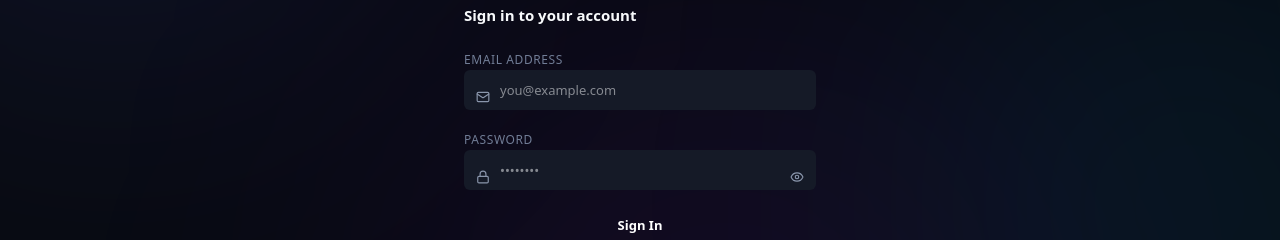
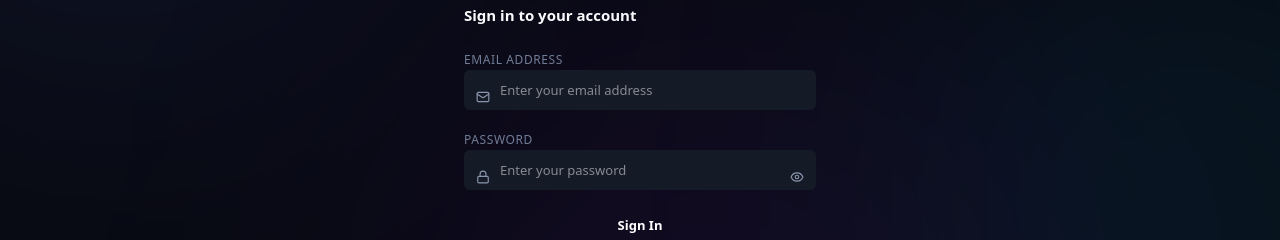
Before and after one commit to piyusz12/garuda-mail, a Next.js app in the folder frontend/: page /login in a window 1280 px wide. Shown: the part 311-551 px from the top of the page. Built offline with nearby package versions, Linux system fonts and the light colour scheme.

Commit message:
feat: completely blank inputs with autofill disabled on login page

```diff
--- a/frontend/src/app/login/page.tsx
+++ b/frontend/src/app/login/page.tsx
@@ -1,6 +1,6 @@
 'use client';
 
-import { useState, Suspense } from 'react';
+import { useState, useEffect, Suspense } from 'react';
 import { getSession, signIn } from 'next-auth/react';
 import { useRouter, useSearchParams } from 'next/navigation';
 import { motion } from 'framer-motion';
@@ -22,13 +22,18 @@ function LoginForm() {
   const rawCallback = searchParams.get('callbackUrl') || '/inbox';
   const callbackUrl = rawCallback.startsWith('/') ? rawCallback : '/inbox';
   const registered = searchParams.get('registered') === 'true';
-  const emailParam = searchParams.get('email') || '';
 
-  const [email, setEmail] = useState(emailParam);
+  const [email, setEmail] = useState('');
   const [password, setPassword] = useState('');
   const [showPassword, setShowPassword] = useState(false);
   const [loading, setLoading] = useState(false);
   const [error, setError] = useState('');
+
+  // Clear any auto-populated credentials on mount for a 100% fresh login
+  useEffect(() => {
+    setEmail('');
+    setPassword('');
+  }, []);
 
   const handleSubmit = async (e: React.FormEvent) => {
     e.preventDefault();
@@ -103,7 +108,7 @@ function LoginForm() {
             Sign in to your account
           </h2>
 
-          <form onSubmit={handleSubmit} className="space-y-4" suppressHydrationWarning>
+          <form onSubmit={handleSubmit} className="space-y-4" autoComplete="off" suppressHydrationWarning>
             {/* Email */}
             <div className="space-y-1.5">
               <label className="text-[12px] font-medium text-[var(--color-text-muted)] uppercase tracking-wider">
@@ -113,12 +118,14 @@ function LoginForm() {
                 <Mail size={14} className="absolute left-3 top-1/2 -translate-y-1/2 text-[var(--color-text-dim)]" />
                 <input
                   id="email"
+                  name="email_fresh_input"
                   type="email"
                   value={email}
                   onChange={e => setEmail(e.target.value)}
-                  placeholder="you@example.com"
+                  placeholder="Enter your email address"
                   required
-                  autoComplete="email"
+                  autoComplete="off"
+                  data-lpignore="true"
                   suppressHydrationWarning
                   className="w-full h-10 pl-9 pr-4 text-[13px] rounded-md bg-[var(--color-surface-2)] border border-[var(--color-border)] text-[var(--color-text-primary)] placeholder:text-[var(--color-text-dim)] focus:outline-none focus:border-[var(--color-accent)] transition-colors"
                 />
@@ -134,12 +141,14 @@ function LoginForm() {
                 <Lock size={14} className="absolute left-3 top-1/2 -translate-y-1/2 text-[var(--color-text-dim)]" />
                 <input
                   id="password"
+                  name="password_fresh_input"
                   type={showPassword ? 'text' : 'password'}
                   value={password}
                   onChange={e => setPassword(e.target.value)}
-                  placeholder="••••••••"
+                  placeholder="Enter your password"
                   required
-                  autoComplete="current-password"
+                  autoComplete="new-password"
+                  data-lpignore="true"
                   suppressHydrationWarning
                   className="w-full h-10 pl-9 pr-10 text-[13px] rounded-md bg-[var(--color-surface-2)] border border-[var(--color-border)] text-[var(--color-text-primary)] placeholder:text-[var(--color-text-dim)] focus:outline-none focus:border-[var(--color-accent)] transition-colors"
                 />
```
